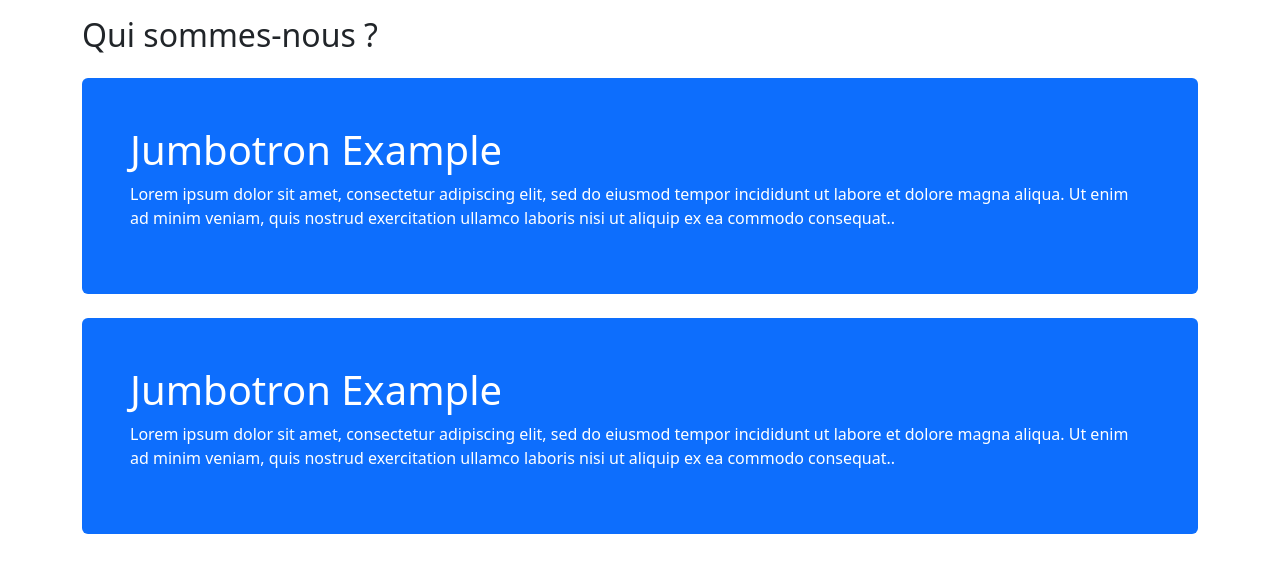
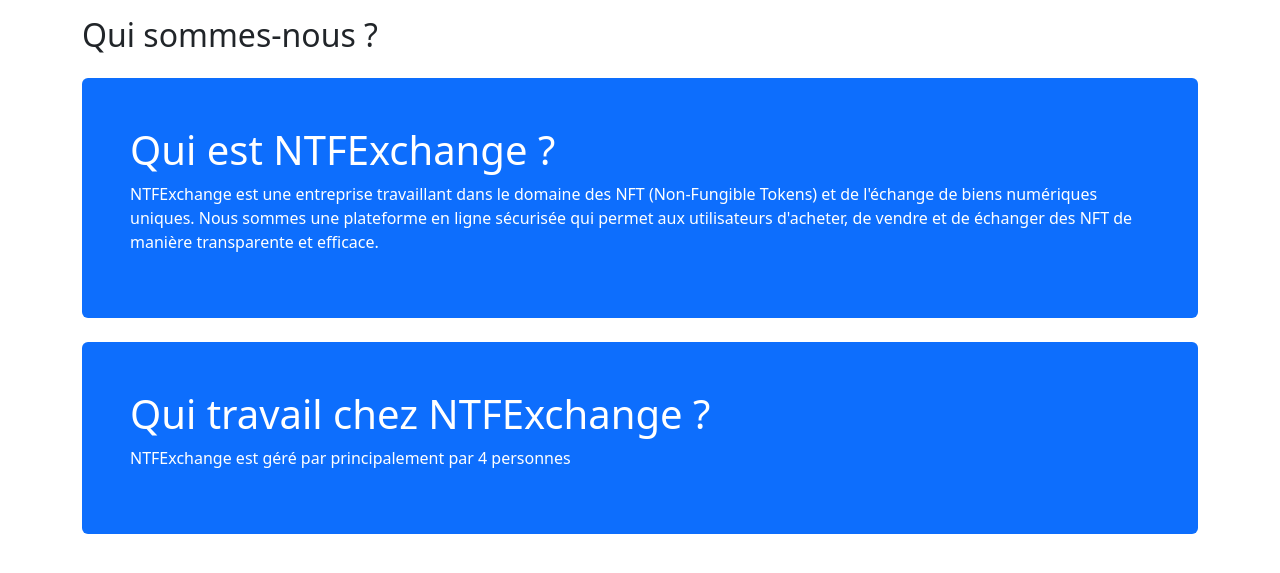
Before and after one commit to lauzureau/SAE23, a PHP site: page /About.php in a window 1280 px wide. Shown: the top 573 px of the page. Run offline with PHP 8.4, Linux system fonts and the light colour scheme.

Commit message:
Update About.php

```diff
--- a/About.php
+++ b/About.php
@@ -13,13 +13,13 @@
 <div class="container mt-3">
   <h2>Qui sommes-nous ?</h2>
   <div class="mt-4 p-5 bg-primary text-white rounded">
-    <h1>Jumbotron Example</h1>
-    <p>Lorem ipsum dolor sit amet, consectetur adipiscing elit, sed do eiusmod tempor incididunt ut labore et dolore magna aliqua. Ut enim ad minim veniam, quis nostrud exercitation ullamco laboris nisi ut aliquip ex ea commodo consequat..</p>
+    <h1>Qui est NTFExchange ?</h1>
+    <p>NTFExchange est une entreprise travaillant dans le domaine des NFT (Non-Fungible Tokens) et de l'échange de biens numériques uniques. Nous sommes une plateforme en ligne sécurisée qui permet aux utilisateurs d'acheter, de vendre et de échanger des NFT de manière transparente et efficace.</p>
   </div>
 </div><div class="container mt-3">
   <div class="mt-4 p-5 bg-primary text-white rounded">
-    <h1>Jumbotron Example</h1>
-    <p>Lorem ipsum dolor sit amet, consectetur adipiscing elit, sed do eiusmod tempor incididunt ut labore et dolore magna aliqua. Ut enim ad minim veniam, quis nostrud exercitation ullamco laboris nisi ut aliquip ex ea commodo consequat..</p>
+    <h1>Qui travail chez NTFExchange ?</h1>
+    <p>NTFExchange est géré par principalement par 4 personnes</p>
   </div>
 </div>
 </body>
```
